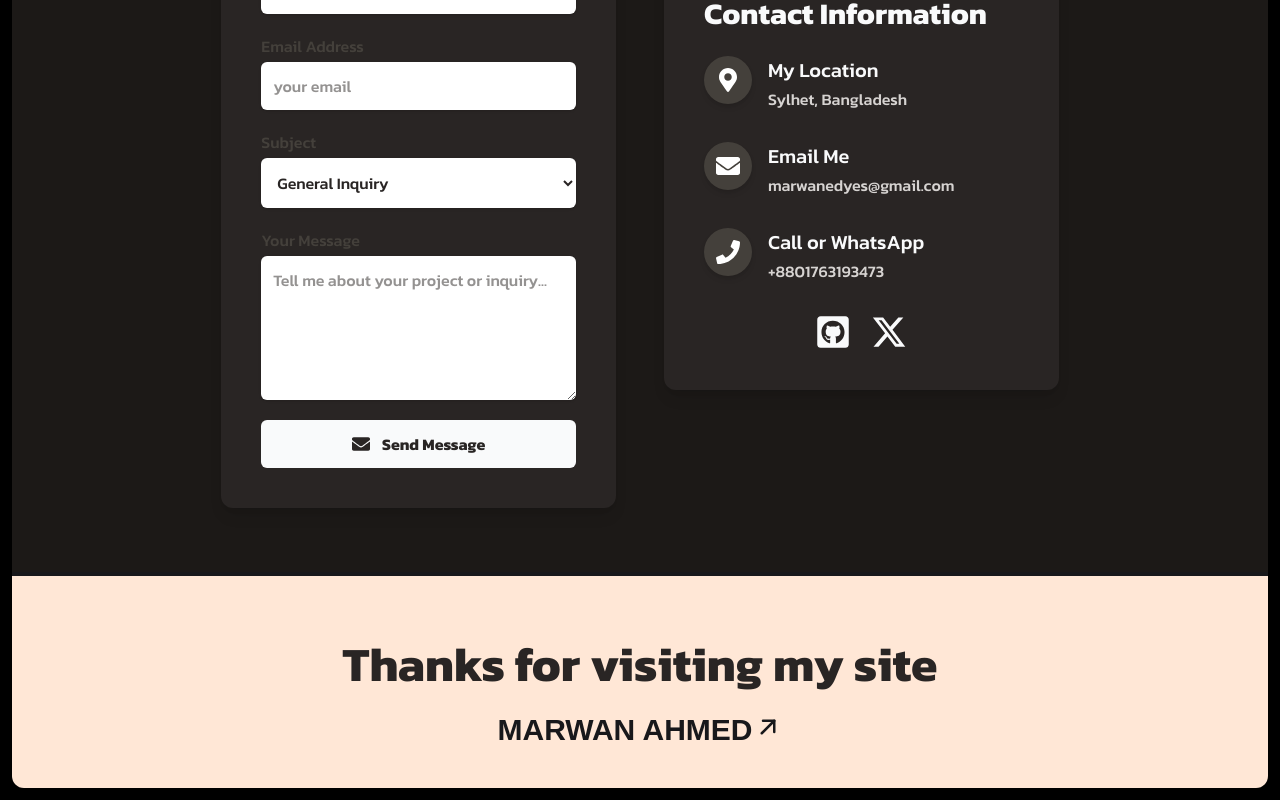
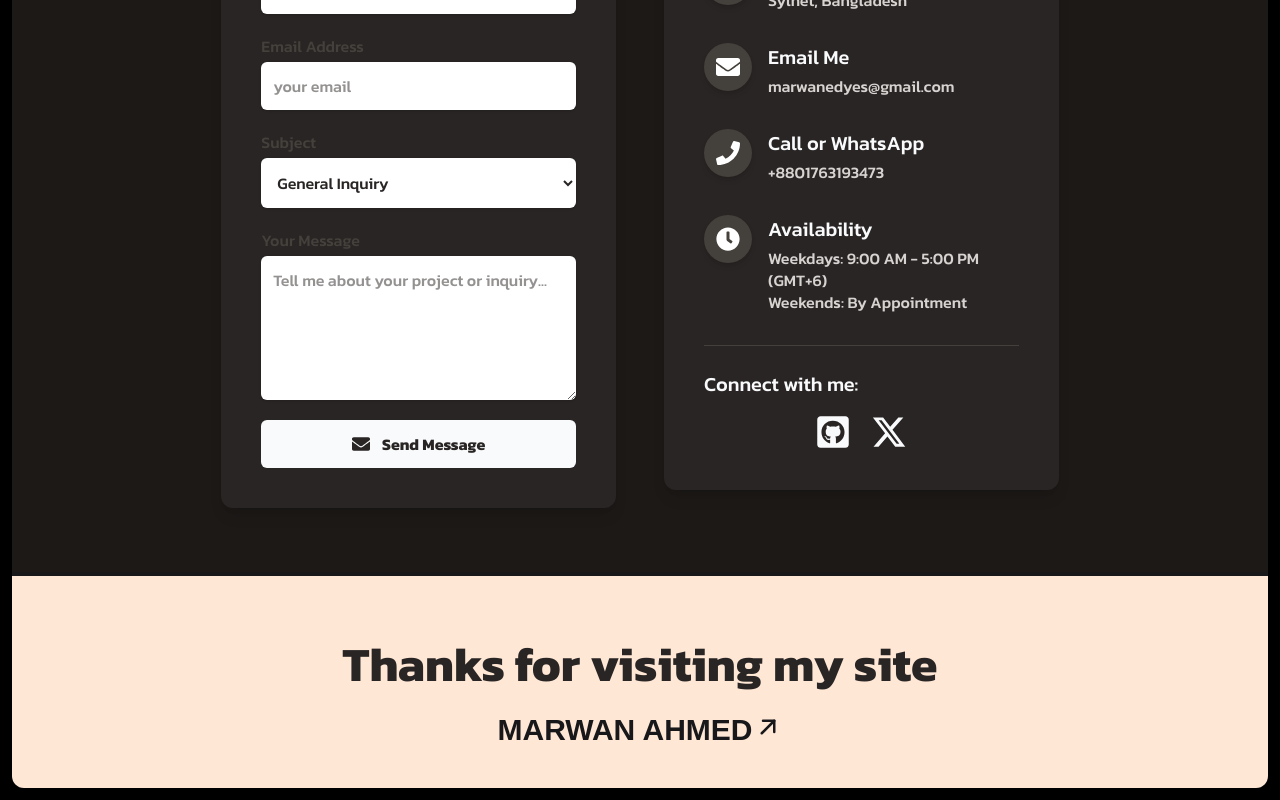
Before and after one commit to Marwan90679/my-portfolio, a React (Vite) app: page / in a window 1280 px wide. Shown: the part 4006-4806 px from the top of the page. Built offline with nearby package versions, Linux system fonts and the light colour scheme; a web font is replaced by a local one.

Commit message:
updated the formspree thing

```diff
--- a/src/Components/Contact/Contact.jsx
+++ b/src/Components/Contact/Contact.jsx
@@ -27,15 +27,20 @@ const Contact = () => {
       title: "Call or WhatsApp",
       text: ["+8801763193473"],
     },
-
+    {
+      icon: <FaClock className="h-6 w-6" />,
+      title: "Availability",
+      text: [
+        'Weekdays: 9:00 AM - 5:00 PM (GMT+6)',
+        'Weekends: By Appointment',
+      ],
+    },
   ];
   return (
     <section name='contact' className="min-h-screen bg-stone-900 font-rubik py-12 lg:py-20">
       <div className="w-11/12 md:w-3/4 lg:w-2/3 mx-auto flex flex-col justify-center">
         {/* Section Header */}
         <div className="text-center mb-12">
-          {" "}
-          {/* mb-12 for spacing below the header */}
           <h1 className="text-4xl sm:text-5xl md:text-6xl font-extrabold text-gray-50 mb-4">
             Let's connect
           </h1>
@@ -48,7 +53,7 @@ const Contact = () => {
         <div className="flex lg:flex-row flex-col gap-12 flex-grow items-center ">
           {/* Contact Form */}
           <div className="bg-stone-800 p-6 sm:p-8 md:p-10 rounded-xl shadow-lg w-full">
-            <h2 className="font-rubik  text-2xl sm:text-3xl font-bold text-gray-50 mb-6">
+            <h2 className="font-rubik text-2xl sm:text-3xl font-bold text-gray-50 mb-6">
               Send me a message
             </h2>
 
@@ -63,9 +68,11 @@ const Contact = () => {
                 <input
                   type="text"
                   id="name"
+                  name="name"
                   className="mt-1 block w-full rounded-md border-stone-300 bg-white text-stone-800 shadow-sm
                              focus:border-stone-500 focus:ring-stone-500 p-3 outline-none focus:ring-2"
                   placeholder="Name"
+                  required
                 />
               </div>
 
@@ -79,9 +86,11 @@ const Contact = () => {
                 <input
                   type="email"
                   id="email"
+                  name="email"
                   className="mt-1 block w-full rounded-md border-stone-300 bg-white text-stone-800 shadow-sm
                              focus:border-stone-500 focus:ring-stone-500 p-3 outline-none focus:ring-2"
                   placeholder="your email"
+                  required
                 />
               </div>
 
@@ -94,6 +103,7 @@ const Contact = () => {
                 </label>
                 <select
                   id="subject"
+                  name="_subject"
                   className="mt-1 block w-full rounded-md border-stone-300 bg-white text-stone-800 shadow-sm
                              focus:border-stone-500 focus:ring-stone-500 p-3 outline-none focus:ring-2"
                 >
@@ -114,16 +124,18 @@ const Contact = () => {
                 </label>
                 <textarea
                   id="message"
-                  rows={5} // Increased rows for more typing space
+                  name="message"
+                  rows={5}
                   className="mt-1 block w-full rounded-md border-stone-300 bg-white text-stone-800 shadow-sm
                              focus:border-stone-500 focus:ring-stone-500 p-3 outline-none focus:ring-2"
                   placeholder="Tell me about your project or inquiry..."
+                  required
                 ></textarea>
               </div>
 
               <button
                 type="submit"
-                className="w-full bg-gray-50 text-stone-800  font-bold py-3 px-4 rounded-md
+                className="w-full bg-gray-50 text-stone-800 font-bold py-3 px-4 rounded-md
                            transition duration-300 flex items-center justify-center hover:bg-stone-700 hover:text-white"
               >
                 <FaEnvelope className="mr-3 text-lg" /> Send Message
@@ -136,19 +148,16 @@ const Contact = () => {
             <h2 className="text-2xl sm:text-3xl font-bold mb-6">
               Contact Information
             </h2>
-            {/* Map through contact info data */}
             {contactInfo.map(({ icon, title, text }, index) => (
               <div className="flex items-start" key={index}>
-                {/* Icon Container */}
                 <div className="flex-shrink-0 bg-stone-700 p-3 rounded-full text-white shadow-md">
                   {icon}
                 </div>
-                {/* Text Content */}
                 <div className="ml-4">
                   <h3 className="text-lg sm:text-xl font-medium mb-1">
                     {title}
                   </h3>
-                  {Array.isArray(text) ? ( // Check if text is an array (for multiple lines)
+                  {Array.isArray(text) ? (
                     text.map((t, i) => (
                       <p
                         className="text-stone-300 text-sm sm:text-base leading-snug"
@@ -165,9 +174,9 @@ const Contact = () => {
                 </div>
               </div>
             ))}
+            <div className="pt-6 border-t border-stone-700 mt-6">
+              <h3 className="text-lg sm:text-xl font-medium mb-4">Connect with me:</h3>
               <div className="flex space-x-5 text-gray-50 justify-center">
-                {" "}
-                {/* space-x-5 for horizontal spacing */}
                 <a
                   href="https://github.com/Marwan90679"
                   target="_blank"
@@ -186,8 +195,7 @@ const Contact = () => {
                 >
                   <FaXTwitter className="text-3xl sm:text-4xl" />
                 </a>
-
-
+              </div>
             </div>
           </div>
         </div>
```
